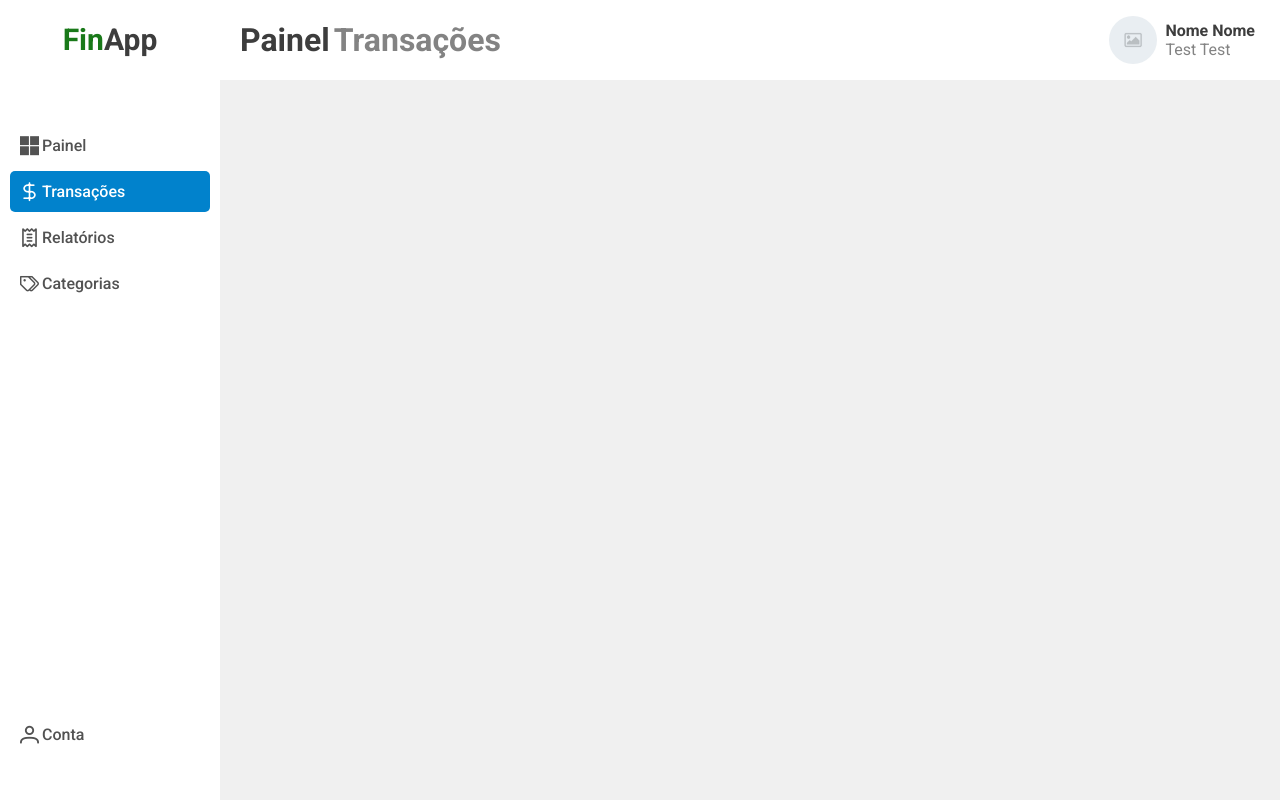
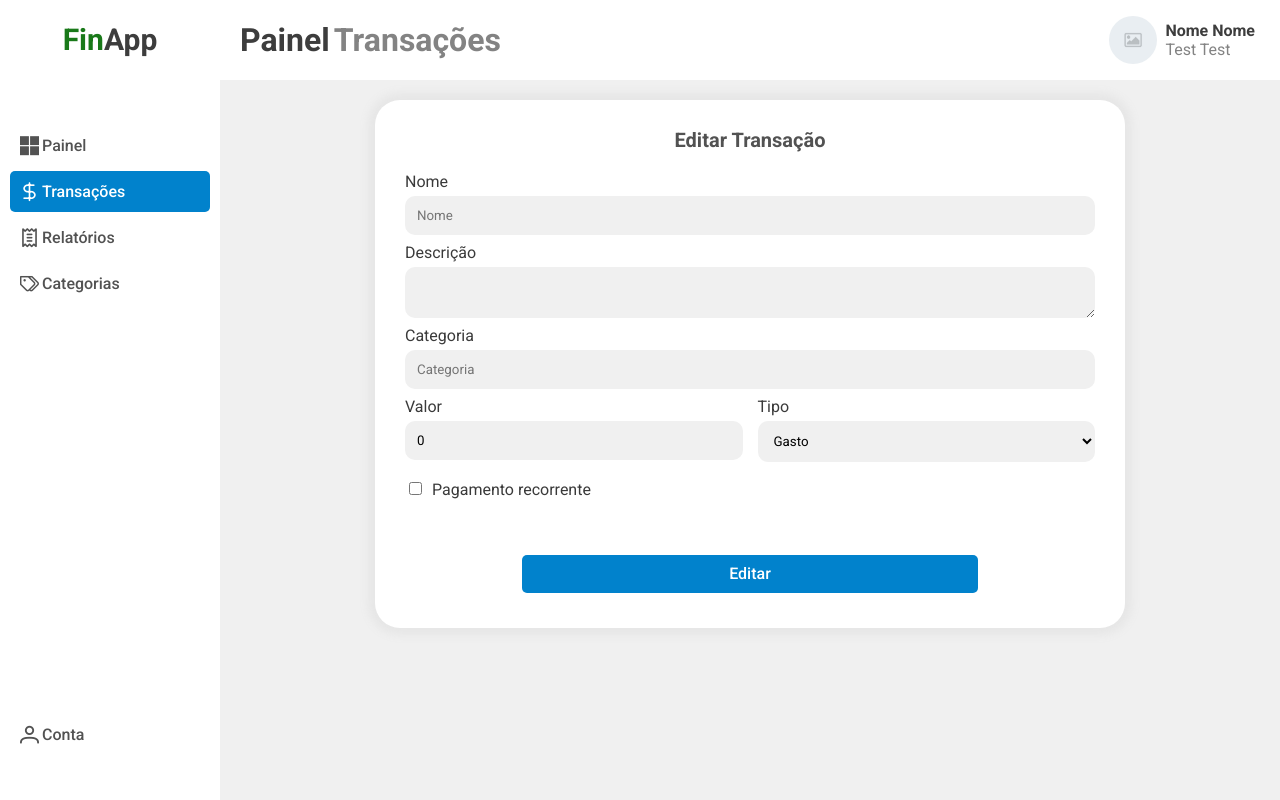
Before and after one commit to Caue-dot/financial_app, a Vue app: page /transactions/edit/1 in a window 1280 px wide. Built offline with nearby package versions, Linux system fonts and the light colour scheme; no server answers.

Commit message:
Edição de transações

```diff
--- a/src/assets/css/pages/transactions.css
+++ b/src/assets/css/pages/transactions.css
@@ -211,7 +211,7 @@
 .modal-buttons{
     display: flex;
     flex-direction: column;
-    gap: 15px
+    gap: 9px
 
 }
 
--- a/src/router/index.js
+++ b/src/router/index.js
@@ -3,6 +3,7 @@ import TransactionsView from '../views/TransactionsView.vue'
 import DashboardView from '@/views/DashboardView.vue'
 import AuthView from '@/views/AuthView.vue'
 import AddTransactionView from '@/views/AddTransactionView.vue'
+import EditTransactionView from '@/views/EditTransactionView.vue'
 
 const router = createRouter({
   history: createWebHistory(import.meta.env.BASE_URL),
@@ -23,6 +24,11 @@ const router = createRouter({
       component: AddTransactionView,
     },
     {
+      path: '/transactions/edit/:id',
+      name: 'edit_transaction',
+      component: EditTransactionView,
+    },
+    {
       path: '/user/auth',
       name: 'auth',
       component: AuthView,
--- a/src/views/AddTransactionView.vue
+++ b/src/views/AddTransactionView.vue
@@ -44,7 +44,7 @@ const handleSubmit =  async () => {
 </script>
 
 <style scoped>
-@import "@/assets/css/pages/add-transaction";
+@import "@/assets/css/pages/add-edit-transaction";
 </style>
 
 
--- /dev/null
+++ b/src/views/EditTransactionView.vue
@@ -0,0 +1,137 @@
+
+<script setup>
+import router from '@/router';
+import axios from 'axios';
+import { onMounted, reactive, ref } from 'vue';
+import {useRoute} from 'vue-router';
+
+const route = useRoute();
+const transactionId = route.params.id;
+
+const editTransactionForm = reactive({
+    name: "",
+    description: "",
+    category: "",
+    value : 0,
+    type: "Gasto",
+    recurrent: false
+});
+
+
+const handleSubmit =  async () => {
+    const editedTransaction = {
+        name: editTransactionForm.name,
+        category: editTransactionForm.category,
+        value : editTransactionForm.value,
+        type: editTransactionForm.type == "Renda" ? "I" : "E" ,
+        recurrent: editTransactionForm.recurrent
+    }
+
+    if(editTransactionForm.description){
+        editedTransaction.description = editTransactionForm.description
+    }
+
+    try{
+        await axios.patch("/api/transactions/" + transactionId, editedTransaction, {
+            headers: {
+                Authorization: `Bearer ${localStorage.token}`,
+            }
+        });
+        console.log("Transaction successfully edited")
+        router.push("/transactions")
+    }catch(error){
+        console.error('Error editing transaction: ', error)
+    }
+}
+
+const transaction = ref();
+
+const getTransaction = async () => {
+    try{
+        const response =  await axios.get('/api/transactions/' + transactionId, {
+            headers: {
+                Authorization: `Bearer ${localStorage.token}`
+            }
+        })
+
+        transaction.value = response.data.data;
+
+        console.log(transaction.value.type);
+        editTransactionForm.name = transaction.value.name;
+        editTransactionForm.description = transaction.value.description;
+        editTransactionForm.category = transaction.value.category;
+        editTransactionForm.type = transaction.value.type == "I" ? "Renda" : "Gasto";
+        editTransactionForm.value = transaction.value.value;
+        editTransactionForm.recurrent = transaction.value.recurrent;
+
+    }catch(error){
+
+    }
+
+}
+
+onMounted(() => {
+    getTransaction();
+});
+
+</script>
+
+<style scoped>
+@import "@/assets/css/pages/add-edit-transaction";
+</style>
+
+
+<template>
+    <main class="add-transaction-main">
+        <div class="layout">
+            <div class="transaction-add-title">Editar Transação</div>
+
+            <form @submit.prevent="handleSubmit" class="add-transaction-inputs">
+
+                <div class="first-section">
+                    <div class="input-container">
+                        <label for="name">Nome</label>
+                        <input v-model="editTransactionForm.name" type="text" placeholder="Nome" id="name">
+                    </div>
+                    <div class="input-container">
+                        <label for="description">Descrição</label>
+                        <textarea class="description-area" v-model="editTransactionForm.description"  rows="2" cols="33" id="description"></textarea>
+                    </div>
+
+                    <div class="input-container">
+                        <label for="name">Categoria</label>
+                        <input v-model="editTransactionForm.category" type="text" placeholder="Categoria" id="category">
+                    </div>
+                </div>
+
+
+                <div class="second-section">
+                    <div class="input-container">
+                        <label for="value">Valor</label>
+                        <input v-model="editTransactionForm.value" type="number" step="0.01" id="value" placeholder="Valor">
+                    </div>
+                    <div class="transaction-type-container">
+                        <label for="type">Tipo</label>
+                        <select v-model="editTransactionForm.type" class="transaction-add-type" name="type" id="type">
+                            <option>
+                                Gasto
+                            </option>
+                             <option>
+                                Renda
+                            </option>
+                        </select>
+                    </div>
+                </div>
+                <div>
+                    <input id="recurrent" v-model="editTransactionForm.recurrent" type="checkbox" class="recurrent-checkbox">
+                    <label for="recurrent">Pagamento recorrente</label>
+                </div>
+                <div class="create-button-container">
+                    <button class="create-button">Editar</button>
+                </div>
+            </form>
+        </div>
+    </main>
+
+
+</template>
```
Also changed, not shown: src/assets/css/pages/add-edit-transaction.css (renamed from src/assets/css/pages/add-transaction.css), src/views/TransactionView.vue (added).
